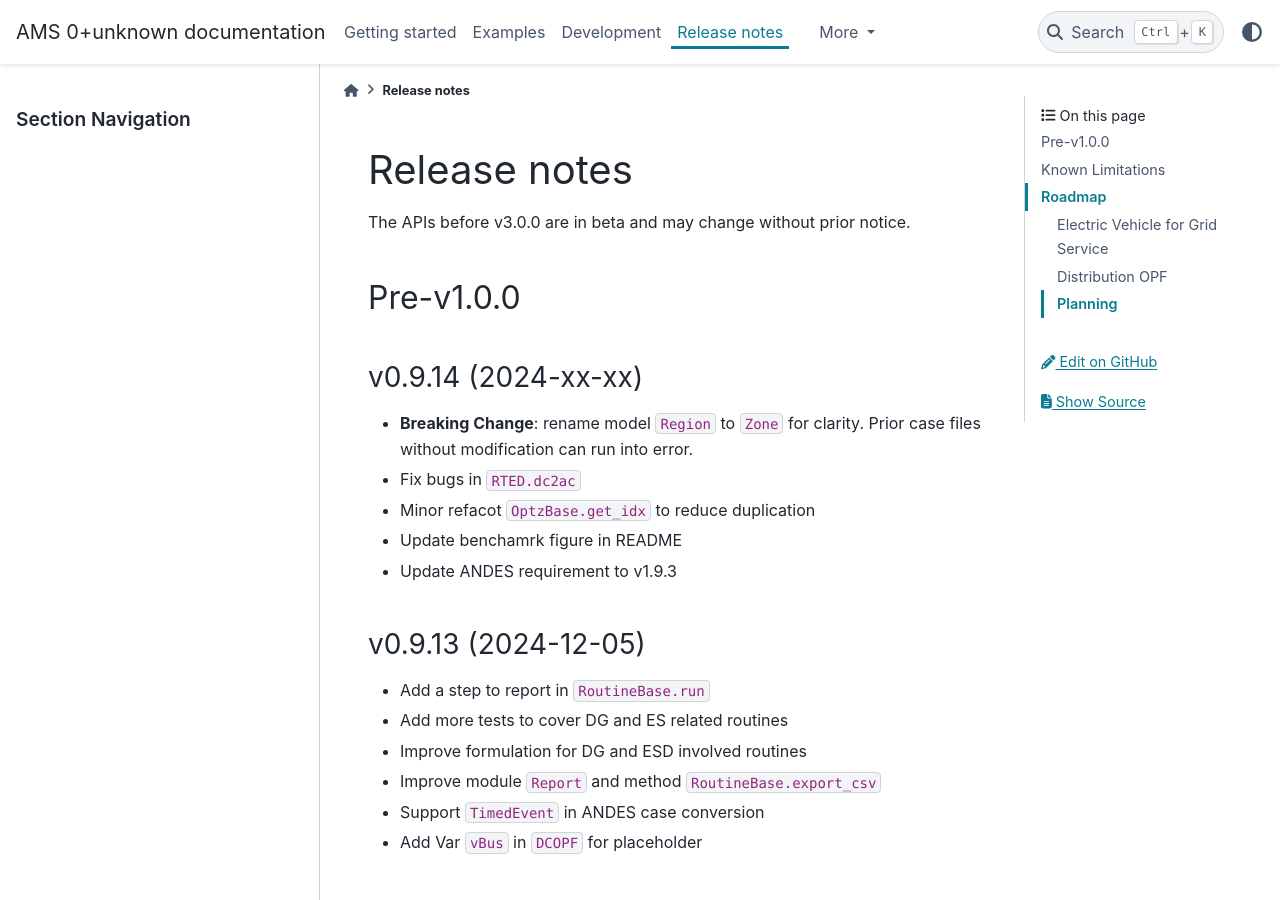
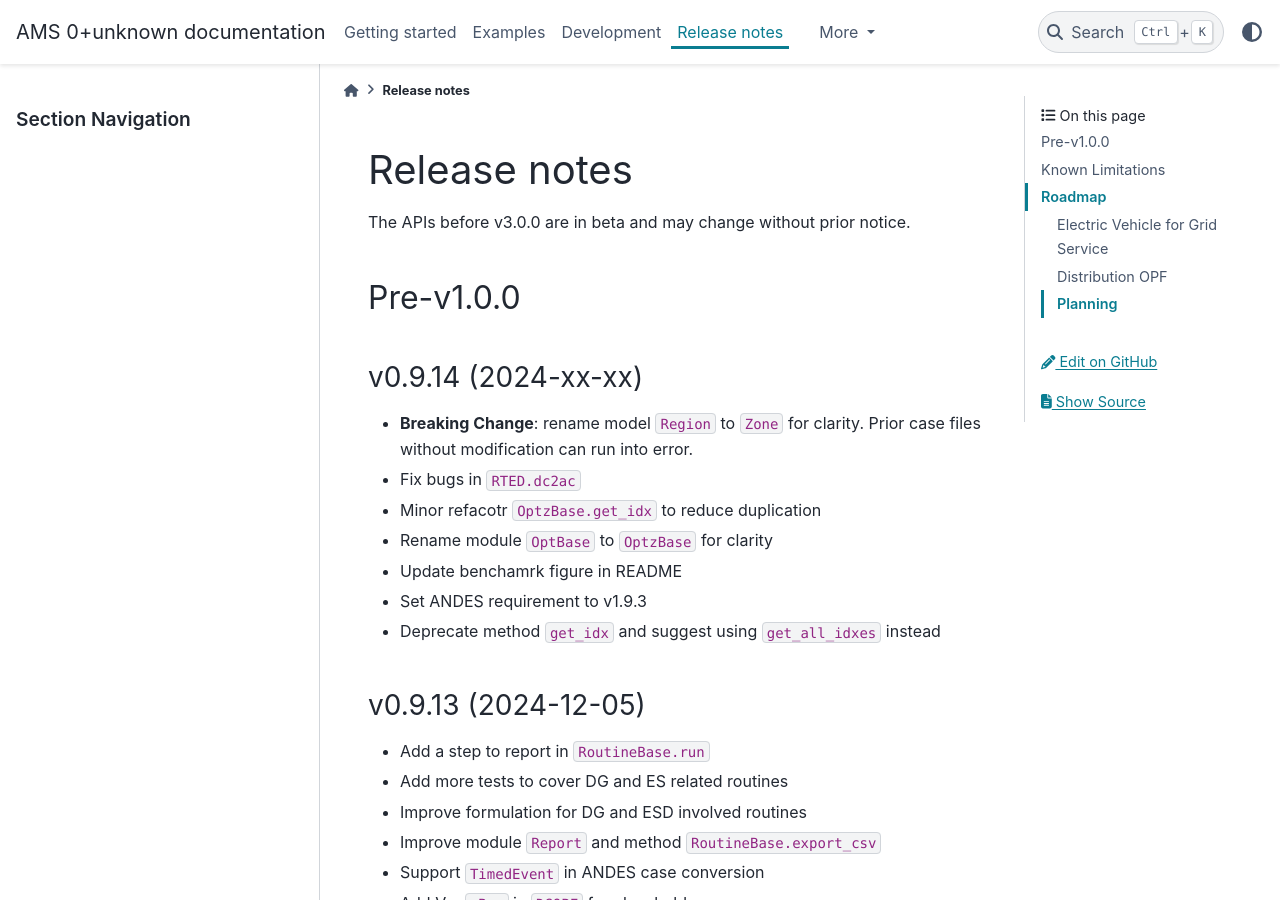
Before and after one commit to CURENT/ams, a Sphinx documentation site: the page built from docs/source/release-notes.rst, in a window 1280 px wide and 900 px high. Built offline with Sphinx 7.4.7 and the PyData theme 0.15.4, drawn with Linux system fonts in a browser that asks for light colours; pages that are not in the unit, such as notebooks, are missing from menus.

Commit message:
Update release notes

```diff
--- a/docs/source/release-notes.rst
+++ b/docs/source/release-notes.rst
@@ -15,9 +15,11 @@ v0.9.14 (2024-xx-xx)
 - **Breaking Change**: rename model ``Region`` to ``Zone`` for clarity. Prior case
   files without modification can run into error.
 - Fix bugs in ``RTED.dc2ac``
-- Minor refacot ``OptzBase.get_idx`` to reduce duplication
+- Minor refacotr ``OptzBase.get_idx`` to reduce duplication
+- Rename module ``OptBase`` to ``OptzBase`` for clarity
 - Update benchamrk figure in README
-- Update ANDES requirement to v1.9.3
+- Set ANDES requirement to v1.9.3
+- Deprecate method ``get_idx`` and suggest using ``get_all_idxes`` instead
 
 v0.9.13 (2024-12-05)
 --------------------
```
